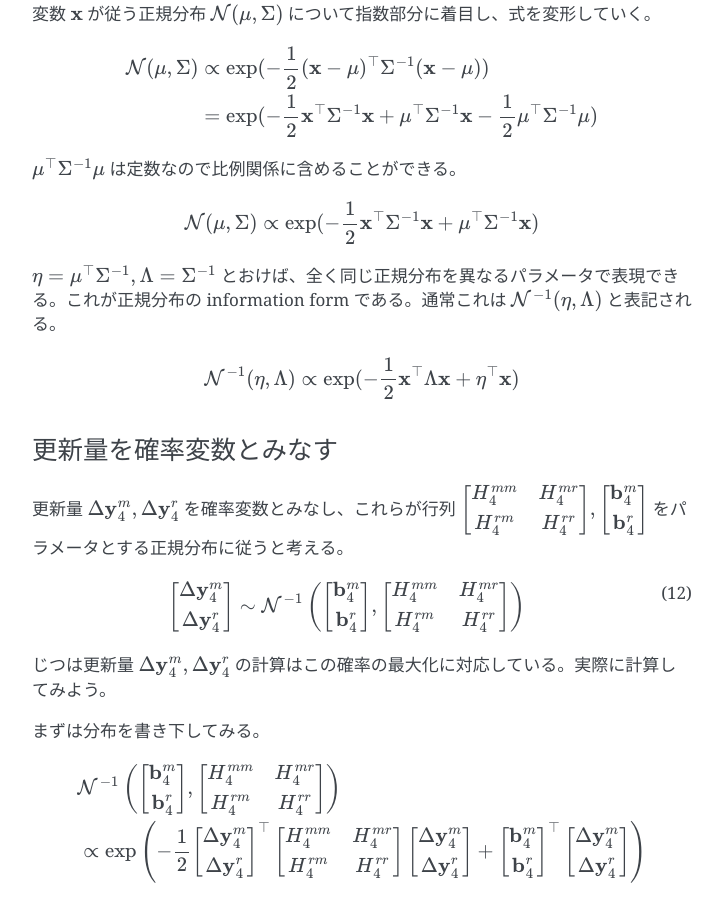
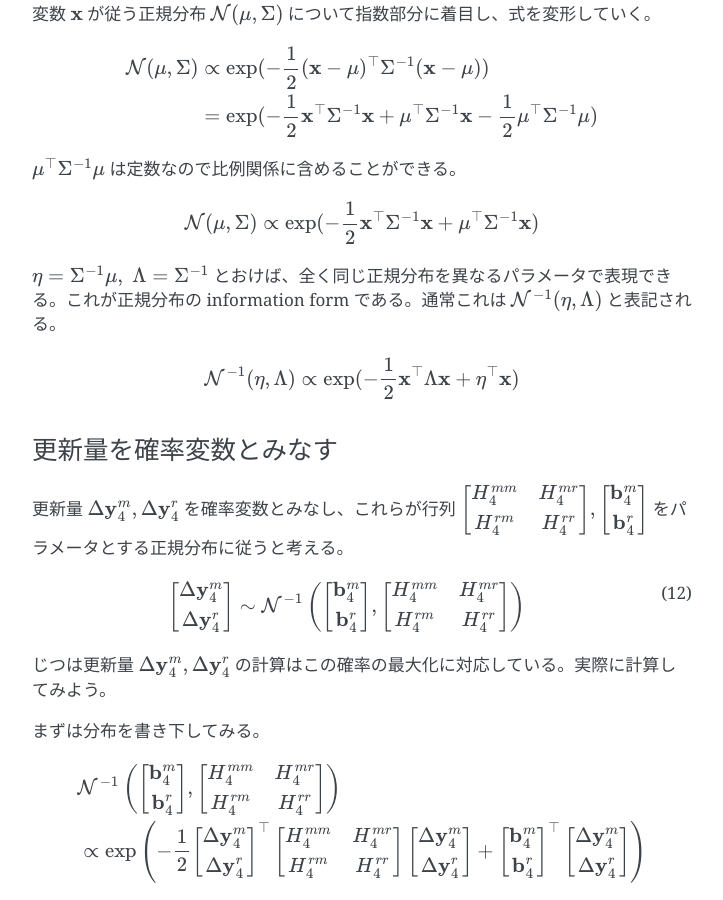
Before and after one commit to IshitaTakeshi/ishitatakeshi.github.io, a Sphinx documentation site: the page built from source/graph-slam.rst, in a window 1280 px wide and 900 px high, scrolled down 16859 px. Shown: the whole window, without its empty margins (388-1111 px from the left). Built offline with Sphinx 7.4.7, drawn with Linux system fonts in a browser that asks for light colours.

Commit message:
Fix a mistake in equation

```diff
--- a/source/graph-slam.rst
+++ b/source/graph-slam.rst
@@ -799,7 +799,7 @@ Marginalization とは日本語で「(確率分布の)周辺化」を意味す
     \mathcal{N}(\mathbf{\mu}, \Sigma)
     \propto \exp(-\frac{1}{2}\mathbf{x}^{\top}\Sigma^{-1}\mathbf{x} + \mathbf{\mu}^{\top}\Sigma^{-1}\mathbf{x})
 
-:math:`\mathbf{\eta} = \mathbf{\mu}^{\top}\Sigma^{-1}, \Lambda = \Sigma^{-1}` とおけば、全く同じ正規分布を異なるパラメータで表現できる。これが正規分布の information form である。通常これは :math:`\mathcal{N}^{-1}(\mathbf{\eta},  \Lambda)` と表記される。
+:math:`\mathbf{\eta} = \Sigma^{-1}\mathbf{\mu}, \; \Lambda = \Sigma^{-1}` とおけば、全く同じ正規分布を異なるパラメータで表現できる。これが正規分布の information form である。通常これは :math:`\mathcal{N}^{-1}(\mathbf{\eta},  \Lambda)` と表記される。
 
 .. math::
    \mathcal{N}^{-1}(\mathbf{\eta}, \Lambda) \propto \exp(-\frac{1}{2}\mathbf{x}^{\top}\Lambda\mathbf{x} + \mathbf{\eta}^{\top}\mathbf{x})
```
